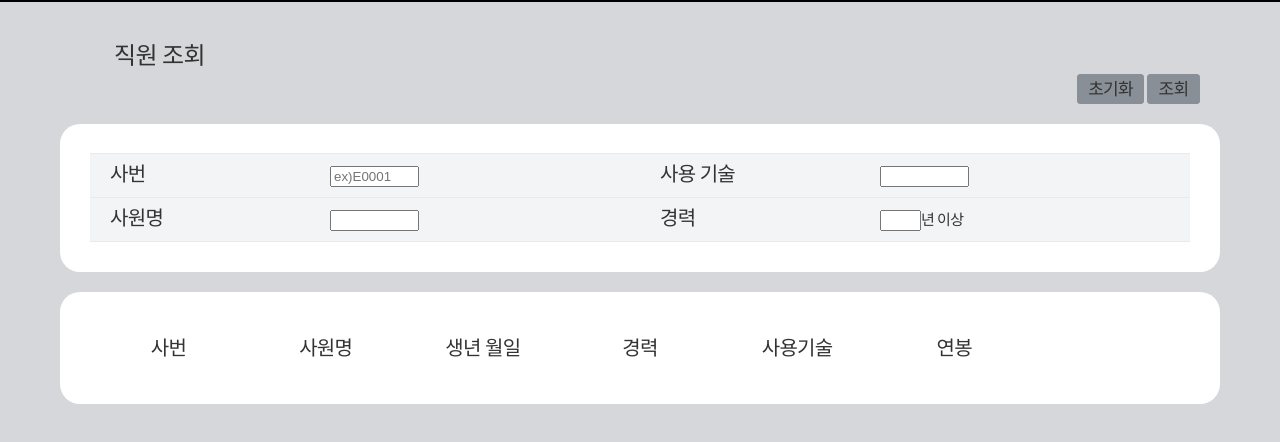
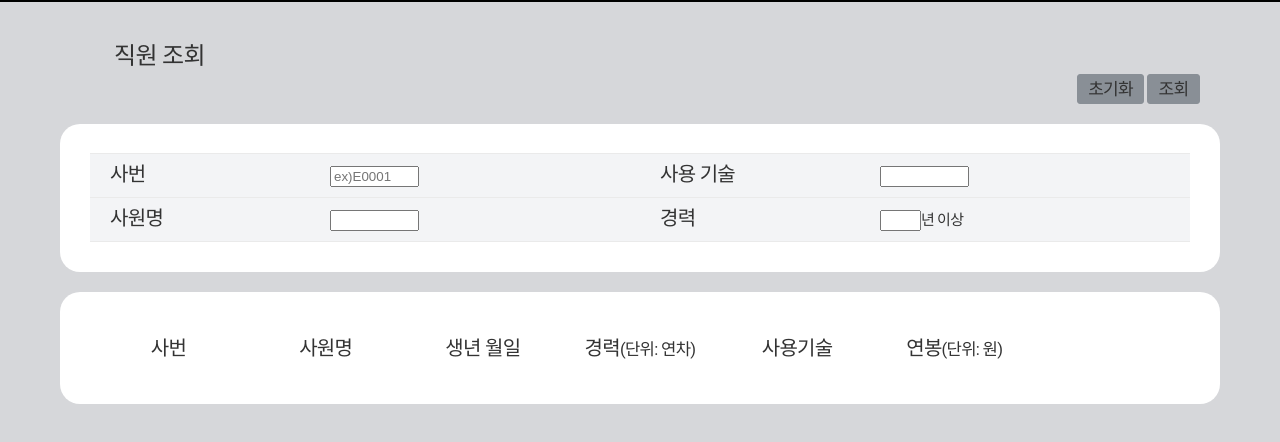
Before and after one commit to gwcat0506/DBP_Project, a website: page src/public/employee.html in a window 1280 px wide. Shown: the part 92-534 px from the top of the page. Drawn offline with nearby package versions, Linux system fonts and the light colour scheme; files that its build step writes are made by us from their sources; no server answers; files whose address does not match are found by name.

Commit message:
[UI] 단위 추가

```diff
--- a/src/public/employee.html
+++ b/src/public/employee.html
@@ -134,9 +134,9 @@
                                         <th>사번</th>
                                         <th>사원명</th>
                                         <th>생년 월일</th>
-                                        <th>경력</th>
+                                        <th>경력<span style="font-size: smaller">(단위: 연차)</span></th>
                                         <th>사용기술</th>
-                                        <th>연봉</th>
+                                        <th>연봉<span style="font-size: smaller">(단위: 원)</span></th>
                                         <th></th>
 
                                     </tr>
@@ -216,6 +216,7 @@
                                       var buttonCell = document.createElement('td');
                                       var button = document.createElement('button');
                                       button.textContent = "사원 정보 갱신";
+                                      button.classList.add('update-button');
                                       button.addEventListener('click',function(){
 
                                         // 직원 정보 값을 로컬 스토리지에 저장
```
